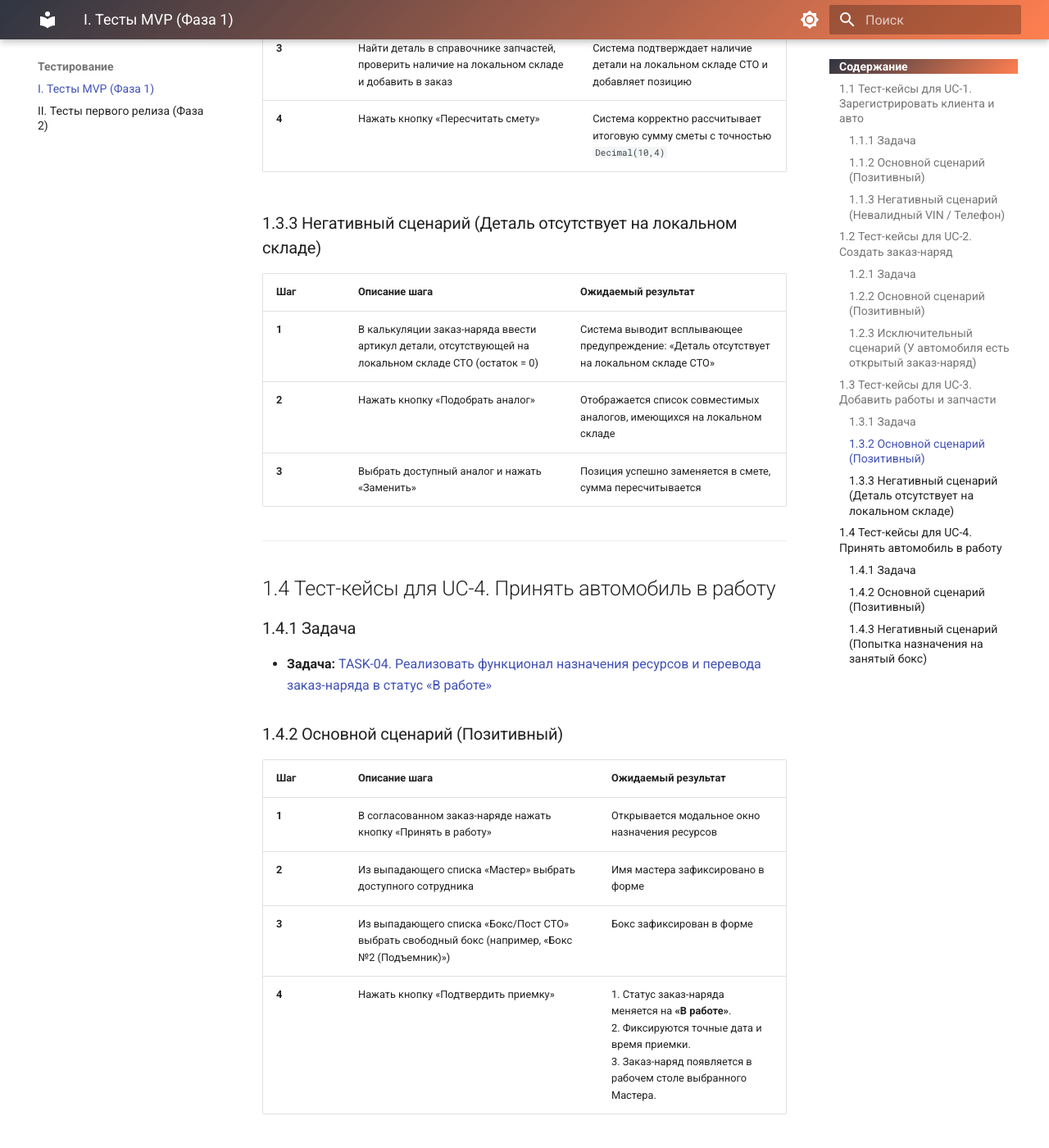
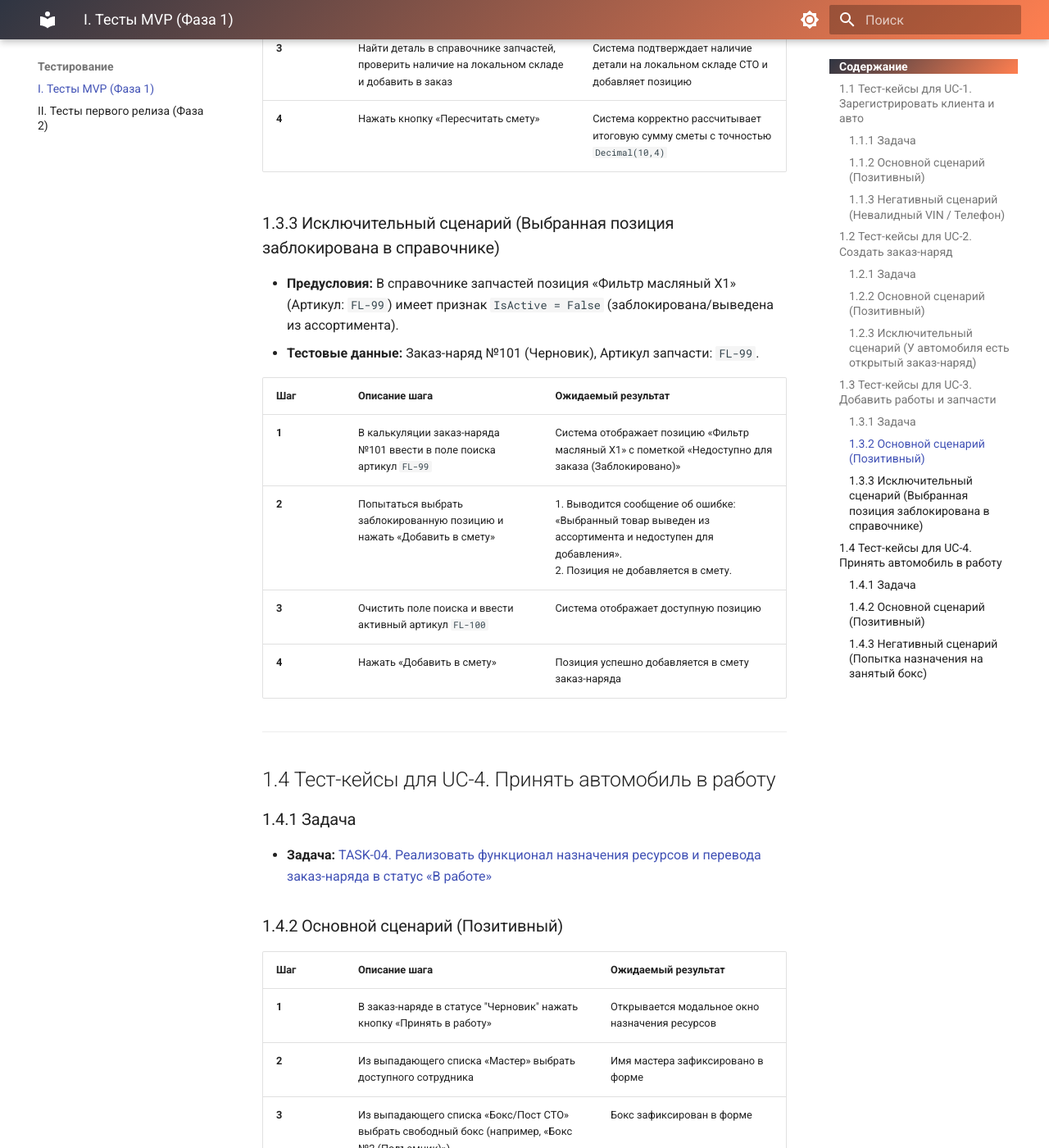
Before and after one commit to IggyKuz/AutoHub-Docs, an MkDocs documentation site: the page built from docs/tasks/testing-mvp.md, in a window 1280 px wide and 1400 px high, scrolled down 3647 px. Shown: the whole window at 82% size. Built offline with MkDocs 1.6.1 and Material for MkDocs 9.7.7, drawn with Linux system fonts in a browser that asks for light colours.

Commit message:
fix до п.5

```diff
--- a/docs/requirements/functional.md
+++ b/docs/requirements/functional.md
@@ -83,7 +83,7 @@
 * **Участники и интересы:**
   * *Клиент:* хочет четкую детализацию по услугам и стоимости материалов.
   * *Мастер / Менеджер:* хотят корректно рассчитать смету ремонта с использованием нормативно-справочной информации.
-* **Предусловия:** Заказ-наряд создан в статусе «Черновик» или «На диагностике» (`UC-2`).
+* **Предусловия:** Заказ-наряд создан в статусе «Черновик» (`UC-2`).
 * **Минимальные гарантии:** Внесенные позиции сохраняются в калькуляции заказ-наряда.
 * **Гарантии успеха:** Рассчитана итоговая стоимость работ и расходных материалов.
 * **Триггер:** Формирование сметы ремонта до или во время проведения работ.
@@ -143,6 +143,6 @@
 
 Следующие сценарии вынесены за рамки MVP и запланированы к реализации в **Релизе 1 (Фаза 2)**:
 
-* **UC-REL-1. Проверить наличие и зарезервировать запчасть на складе:** автоматическая проверка остатков на локальном/центральном складах при добавлении детали в заказ-наряд.
-* **UC-REL-2. Оформить заказ недостающей запчасти:** формирование заявки кладовщику центрального склада или внешнему поставщику при отсутствии детали на локальном складе.
+* **UC-REL-1. Проверить наличие и зарезервировать запчасть на складе:** автоматическая проверка остатков на центральном складе при добавлении детали в заказ-наряд.
+* **UC-REL-2. Оформить заказ недостающей запчасти:** формирование заявки кладовщику центрального склада или внешнему поставщику при отсутствии детали.
 * **UC-REL-3. Выдача автомобиля и закрытие заказ-наряда:** проведение оплаты, печать акта выполненных работ и перевод заказ-наряда в статус «Завершен».
--- a/docs/tasks/testing-mvp.md
+++ b/docs/tasks/testing-mvp.md
@@ -67,12 +67,16 @@
 | **3** | Найти деталь в справочнике запчастей, проверить наличие на локальном складе и добавить в заказ | Система подтверждает наличие детали на локальном складе СТО и добавляет позицию |
 | **4** | Нажать кнопку «Пересчитать смету» | Система корректно рассчитывает итоговую сумму сметы с точностью `Decimal(10,4)` |
 
-### 1.3.3 Негативный сценарий (Деталь отсутствует на локальном складе)
+### 1.3.3 Исключительный сценарий (Выбранная позиция заблокирована в справочнике)
+* **Предусловия:** В справочнике запчастей позиция «Фильтр масляный X1» (Артикул: `FL-99`) имеет признак `IsActive = False` (заблокирована/выведена из ассортимента).
+* **Тестовые данные:** Заказ-наряд №101 (Черновик), Артикул запчасти: `FL-99`.
+
 | Шаг | Описание шага | Ожидаемый результат |
 |---|---|---|
-| **1** | В калькуляции заказ-наряда ввести артикул детали, отсутствующей на локальном складе СТО (остаток = 0) | Система выводит всплывающее предупреждение: «Деталь отсутствует на локальном складе СТО» |
-| **2** | Нажать кнопку «Подобрать аналог» | Отображается список совместимых аналогов, имеющихся на локальном складе |
-| **3** | Выбрать доступный аналог и нажать «Заменить» | Позиция успешно заменяется в смете, сумма пересчитывается |
+| **1** | В калькуляции заказ-наряда №101 ввести в поле поиска артикул `FL-99` | Система отображает позицию «Фильтр масляный X1» с пометкой «Недоступно для заказа (Заблокировано)» |
+| **2** | Попытаться выбрать заблокированную позицию и нажать «Добавить в смету» | 1. Выводится сообщение об ошибке: «Выбранный товар выведен из ассортимента и недоступен для добавления».<br>2. Позиция не добавляется в смету. |
+| **3** | Очистить поле поиска и ввести активный артикул `FL-100` | Система отображает доступную позицию |
+| **4** | Нажать «Добавить в смету» | Позиция успешно добавляется в смету заказ-наряда |
 
 ---
 
@@ -84,7 +88,7 @@
 ### 1.4.2 Основной сценарий (Позитивный)
 | Шаг | Описание шага | Ожидаемый результат |
 |---|---|---|
-| **1** | В согласованном заказ-наряде нажать кнопку «Принять в работу» | Открывается модальное окно назначения ресурсов |
+| **1** | В заказ-наряде в статусе "Черновик" нажать кнопку «Принять в работу» | Открывается модальное окно назначения ресурсов |
 | **2** | Из выпадающего списка «Мастер» выбрать доступного сотрудника | Имя мастера зафиксировано в форме |
 | **3** | Из выпадающего списка «Бокс/Пост СТО» выбрать свободный бокс (например, «Бокс №2 (Подъемник)») | Бокс зафиксирован в форме |
 | **4** | Нажать кнопку «Подтвердить приемку» | 1. Статус заказ-наряда меняется на **«В работе»**.<br>2. Фиксируются точные дата и время приемки.<br>3. Заказ-наряд появляется в рабочем столе выбранного Мастера. |
```
